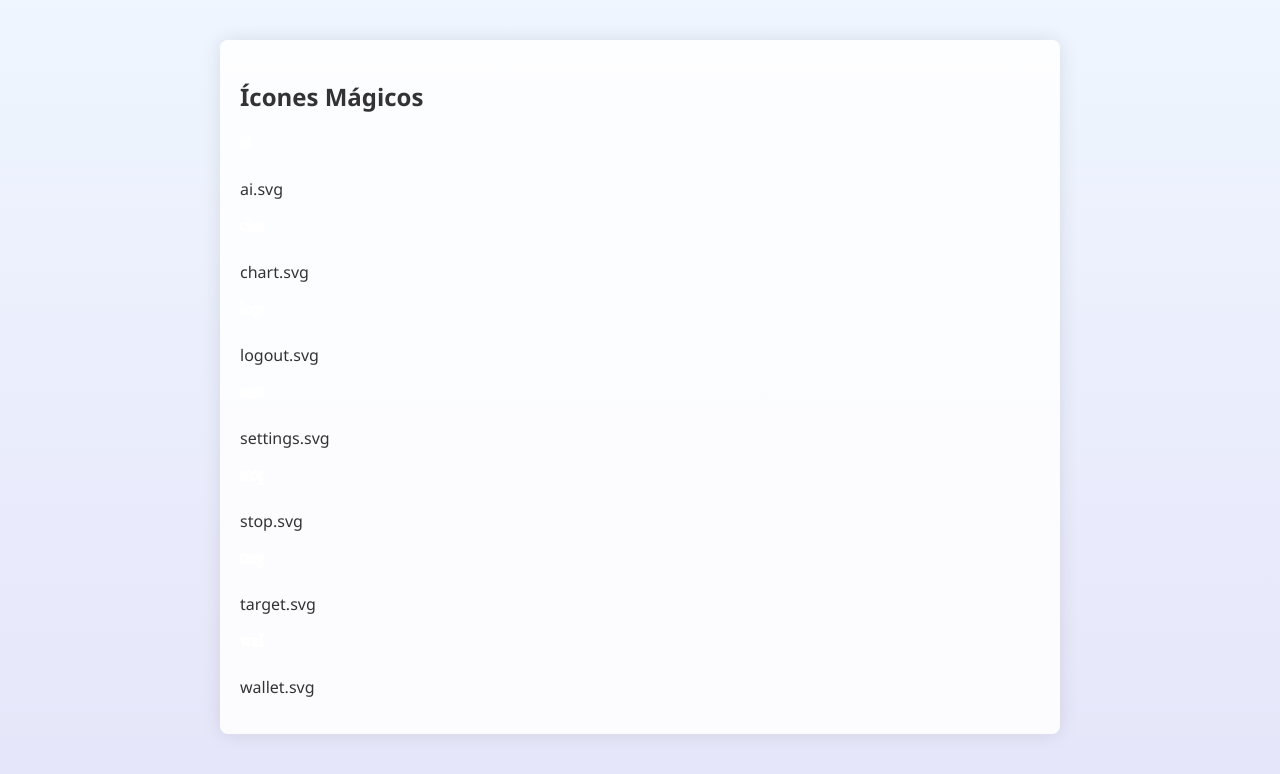
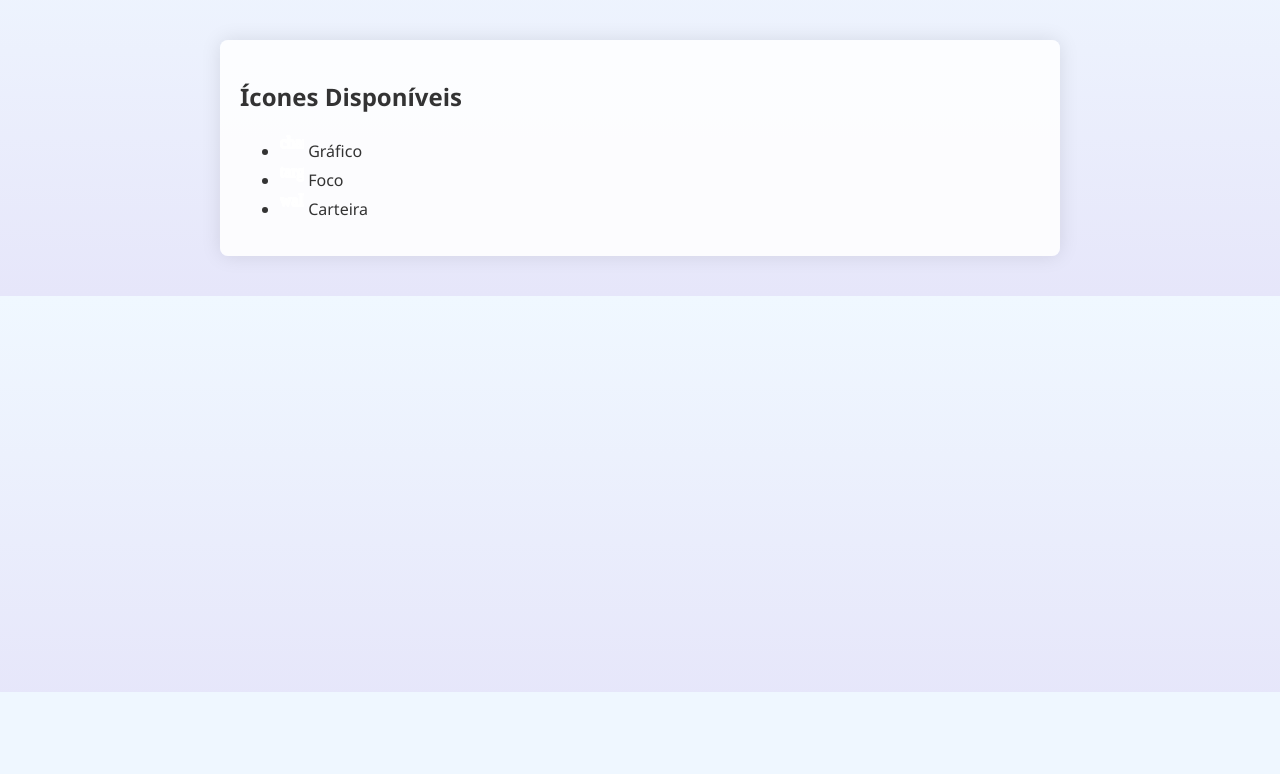
Before and after one commit to Claratrade33/Soma, a Flask app: template templates/icons.html in a window 1280 px wide. Shown: the part 108-882 px from the top of the page. After the commit the page ends 800 px from the top, so only its background shows below. Run offline with Flask 3, Linux system fonts and the light colour scheme; the template is opened without the code that fills it, so the values that code supplies are empty; parts of the project's set-up code (start-up, migrations or seed data) failed here and were passed over.

Commit message:
Update icons.html

```diff
--- a/templates/icons.html
+++ b/templates/icons.html
@@ -1,16 +1,20 @@
 {% extends "base.html" %}
-{% block title %}Galeria de Ícones{% endblock %}
+{% block title %}Ícones – Clarinha{% endblock %}
 
 {% block content %}
-  <section class="icon-gallery">
-    <h2>Ícones Mágicos</h2>
-    <div class="icons-grid">
-      {% for icon in ['ai.svg', 'chart.svg', 'logout.svg', 'settings.svg', 'stop.svg', 'target.svg', 'wallet.svg'] %}
-        <div class="icon-card">
-          <img src="{{ url_for('static', filename='icons/' ~ icon) }}" alt="{{ icon }}">
-          <p>{{ icon }}</p>
-        </div>
-      {% endfor %}
-    </div>
-  </section>
+  <h2>Ícones Disponíveis</h2>
+  <ul class="grid-icones">
+    <li>
+      <img src="{{ url_for('static', filename='icons/chart.svg') }}" alt="Gráfico">
+      <span>Gráfico</span>
+    </li>
+    <li>
+      <img src="{{ url_for('static', filename='icons/target.svg') }}" alt="Foco">
+      <span>Foco</span>
+    </li>
+    <li>
+      <img src="{{ url_for('static', filename='icons/wallet.svg') }}" alt="Carteira">
+      <span>Carteira</span>
+    </li>
+  </ul>
 {% endblock %}
```
